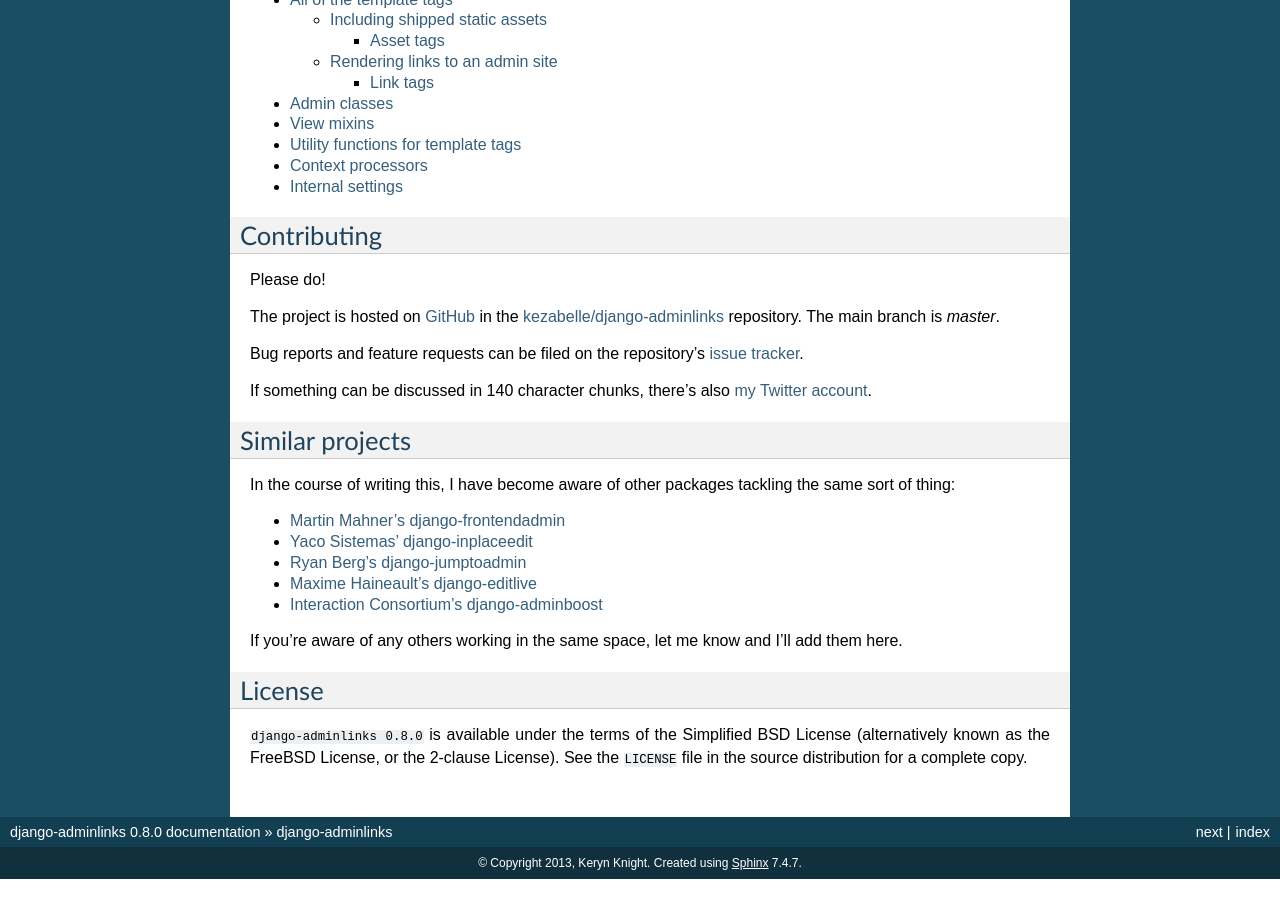
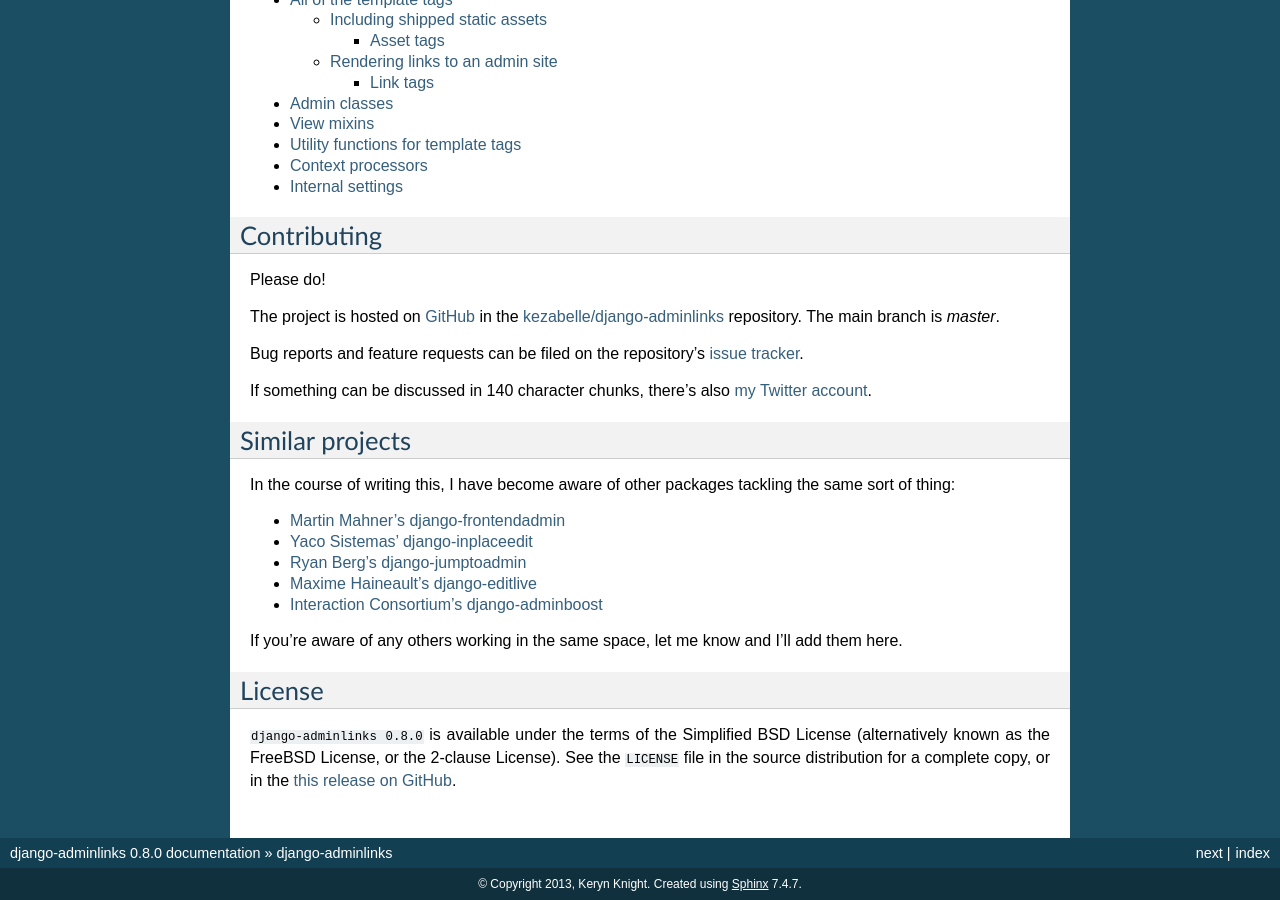
Before and after one commit to kezabelle/django-adminlinks, a Sphinx documentation site: the page built from docs/index.rst, in a window 1280 px wide and 900 px high, scrolled down 1150 px. Built offline with Sphinx 7.4.7, drawn with Linux system fonts in a browser that asks for light colours; before the commit the page ends 2029 px from its top, so only the background shows below that.

Commit message:
updating license link to reflect where the tag should be.

```diff
--- a/docs/index.rst
+++ b/docs/index.rst
@@ -111,6 +111,9 @@
 License
 -------
 
-``django-adminlinks 0.8.0`` is available under the terms of the Simplified BSD
-License (alternatively known as the FreeBSD License, or the 2-clause License).
-See the ``LICENSE`` file in the source distribution for a complete copy.
+``django-adminlinks 0.8.0`` is available under the terms of the
+Simplified BSD License (alternatively known as the FreeBSD License, or
+the 2-clause License). See the ``LICENSE`` file in the source
+distribution for a complete copy, or in the `this release on GitHub`_.
+
+.. _this release on GitHub: https://github.com/kezabelle/django-adminlinks/releases/tag/0.8.0
```
